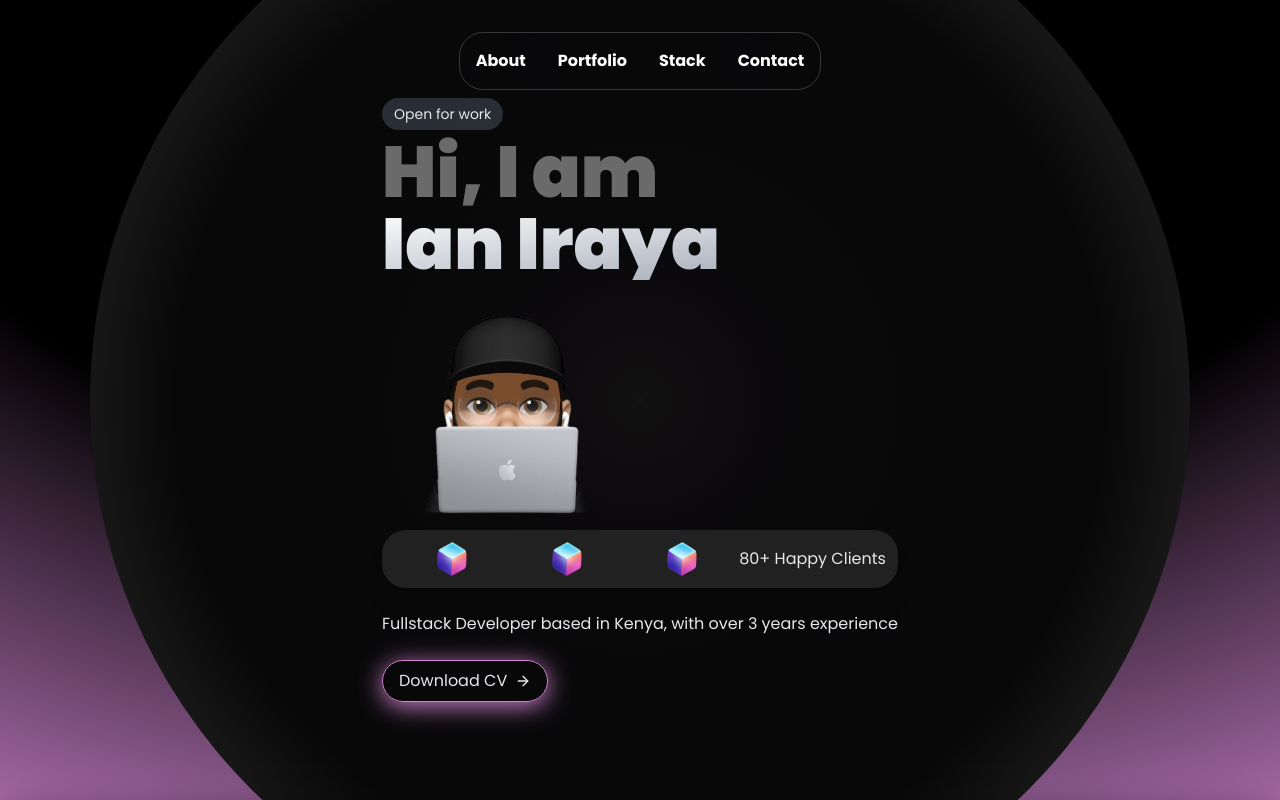
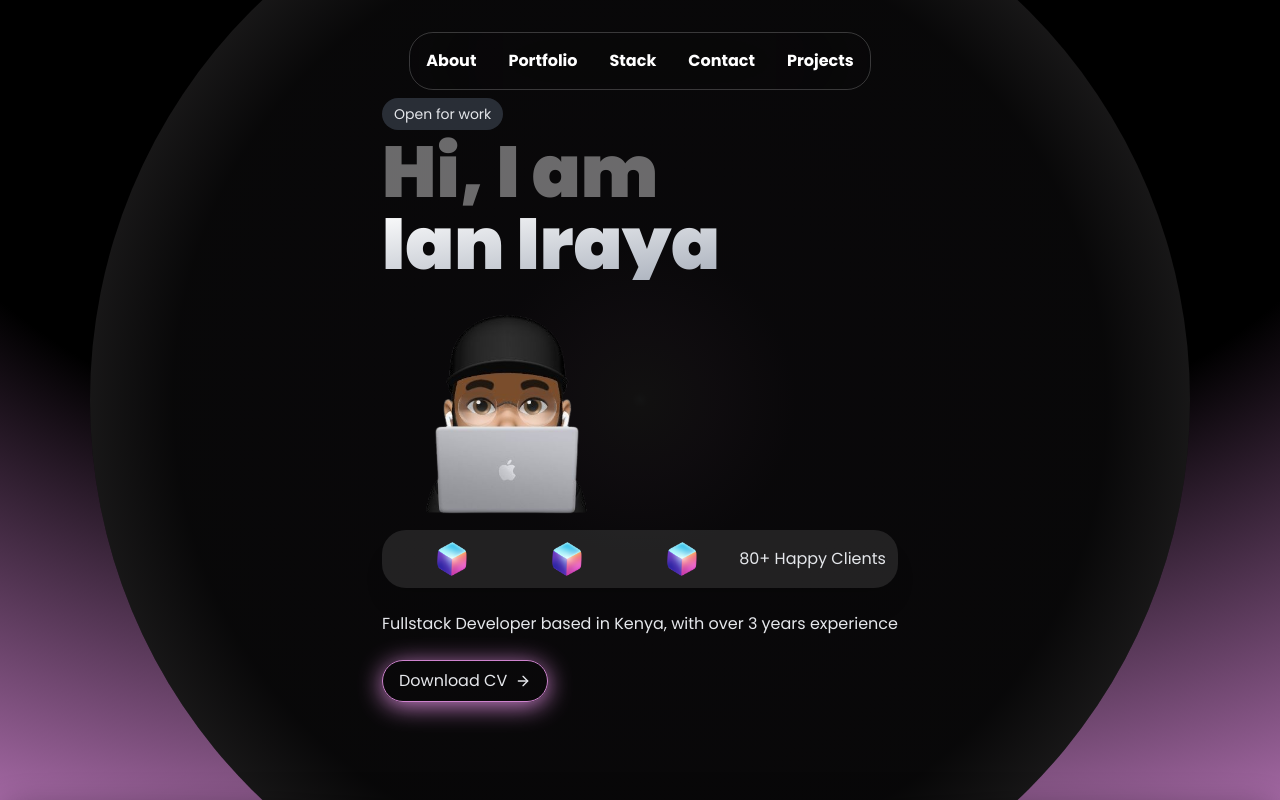
Before and after one commit to jinx6ix/PORTFOLIO, a Next.js app: page / in a window 1280 px wide. Shown: the top 800 px of the page. Built offline with nearby package versions, Linux system fonts and the light colour scheme.

Commit message:
Update Navbar.tsx

```diff
--- a/components/Navbar.tsx
+++ b/components/Navbar.tsx
@@ -9,6 +9,7 @@ const navLinks = [
     {title: "Portfolio", path: "#portfolio"},
     {title: "Stack", path: "#stack"},
     {title: "Contact", path: "#contact"},
+    {title: "Projects", path: "#projects"},
 ]
 
 export const Navbar = () => {
@@ -23,7 +24,7 @@ export const Navbar = () => {
     }
     return (
         <div className="z-50 fixed flex justify-center w-full text-white font-bold">
-            <div className="border border-white/20 mt-8 backdrop-blur-3xl rounded-3xl hidden md:flex items-center justify-center p-2 max-w-[400px] mx-auto">
+            <div className="border border-white/20 mt-8 backdrop-blur-3xl rounded-3xl hidden md:flex items-center justify-center p-2 max-w-[600px] mx-auto">
                 <ul className="flex flex-row p-2 space-x-8">
                     {navLinks.map((link, index) => (
                         <li key={index}>
```
